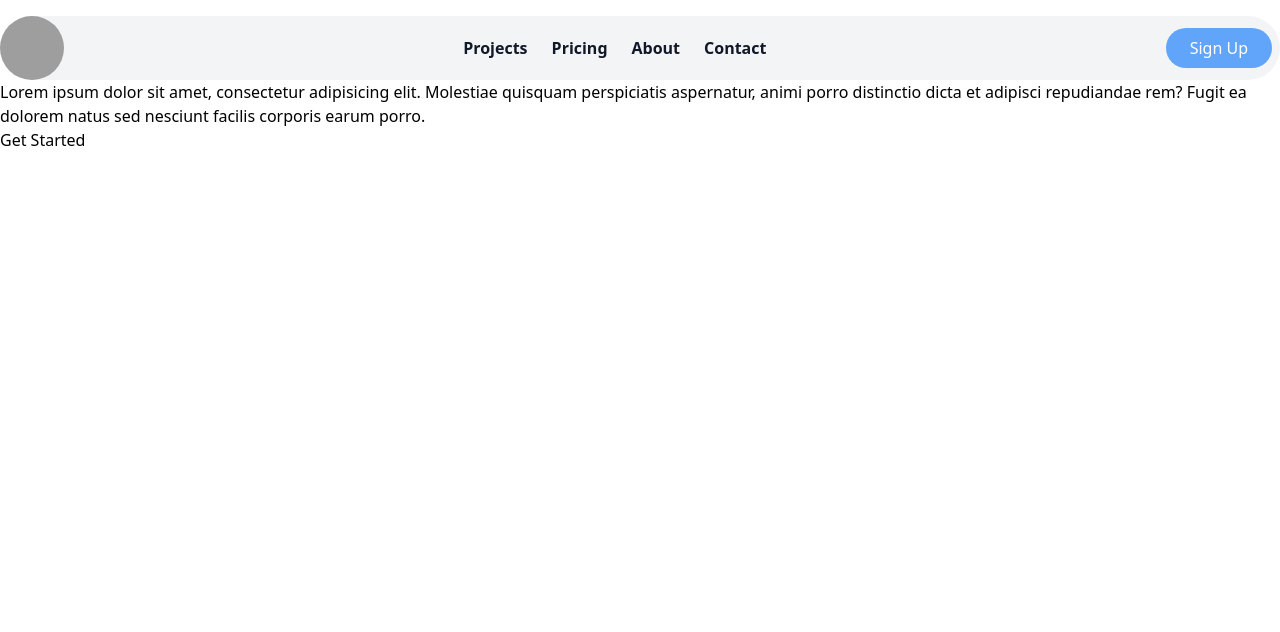
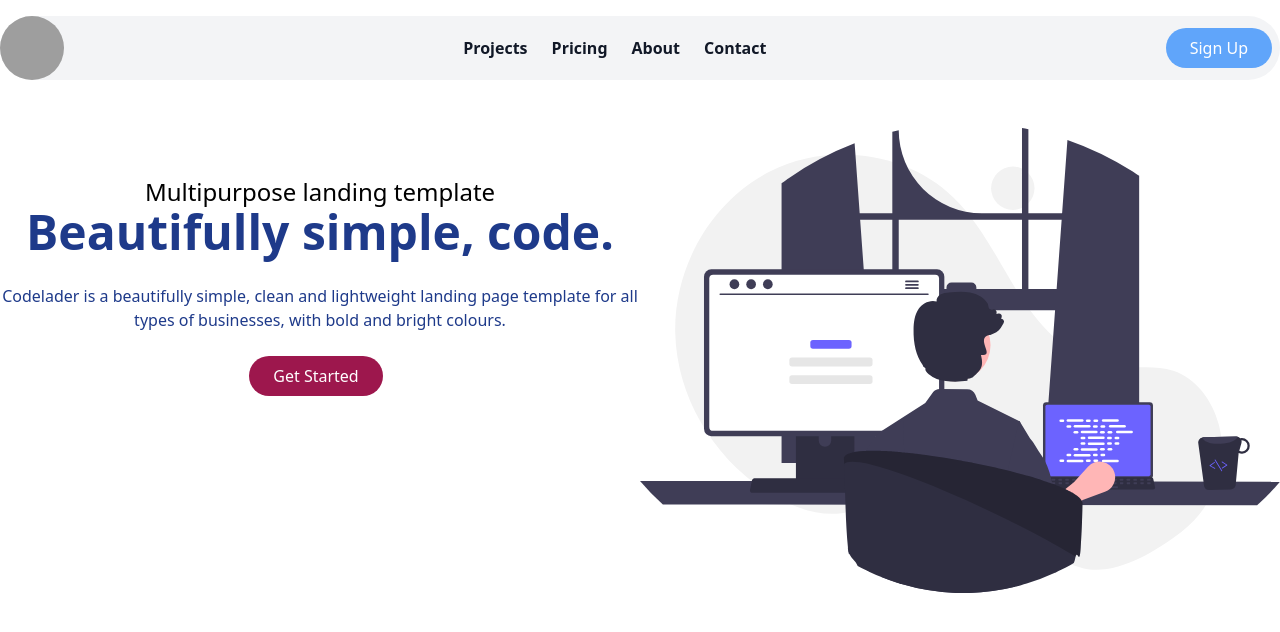
Before and after one commit to LanguageBeast/tailwind-1, a website: page public/index.html in a window 1280 px wide. Drawn offline with Linux system fonts and the light colour scheme; grey boxes are pictures that could not be loaded.

Commit message:
Hero section

```diff
--- a/public/index.html
+++ b/public/index.html
@@ -51,17 +51,28 @@
     </div>
     <main>
       <!-- Hero Section -->
-      <div>
-        <div>
-          <p>
-            Lorem ipsum dolor sit amet, consectetur adipisicing elit. Molestiae
-            quisquam perspiciatis aspernatur, animi porro distinctio dicta et
-            adipisci repudiandae rem? Fugit ea dolorem natus sed nesciunt
-            facilis corporis earum porro.
+      <div class="container mx-auto flex mt-12">
+        <div class="w-1/2 text-center">
+          <p class="mt-12 text-center text-2xl text-black">
+            Multipurpose landing template
           </p>
+          <p class="text-5xl text-blue-900 font-bold">
+            Beautifully simple, code.
+          </p>
+          <p class="mt-7 text-blue-900">
+            Codelader is a beautifully simple, clean and lightweight landing
+            page template for all types of businesses, with bold and bright
+            colours.
+          </p>
+          <button
+            class="px-6 py-2 bg-pink-800 rounded-full mr-2 text-white hover:bg-pink-900 capitalize mt-6"
+          >
+            Get Started
+          </button>
         </div>
-        <button>Get Started</button>
-        <div></div>
+        <div class="w-1/2">
+          <img class="mx-auto" src="../images/hero.svg" alt="hero image" />
+        </div>
       </div>
     </main>
   </body>
```
Also changed, not shown: images/hero.svg (added), public/output.css.
